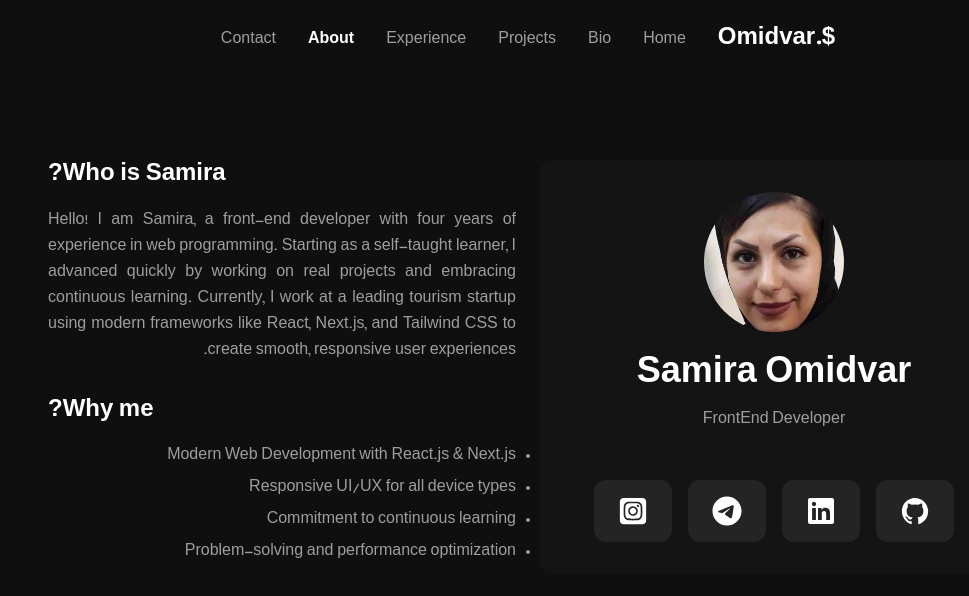
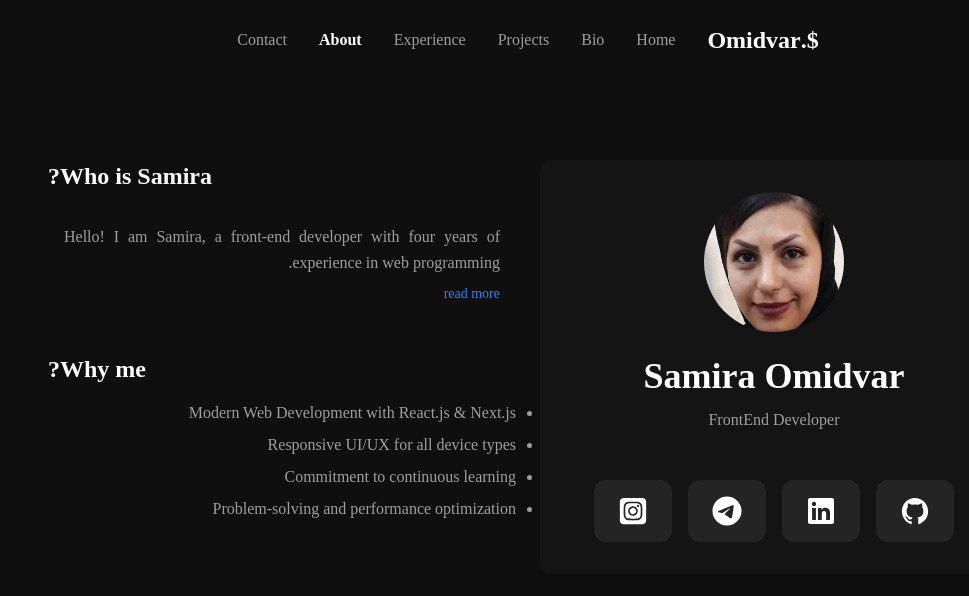
Before and after one commit to samiraomidvar7129/PersonalSite, a Next.js app in the folder my-site/: page /about in a window 1280 px wide. Shown: the top 596 px of the page, without its empty margins (311-1280 px from the left). Built offline with nearby package versions, Linux system fonts and the light colour scheme.

Commit message:
add sckeleton loader

```diff
--- a/my-site/src/_components/about/index.js
+++ b/my-site/src/_components/about/index.js
@@ -1,8 +1,25 @@
+'use client0';
+import { useEffect,useState } from "react";
 import { motion } from "framer-motion";
 import Image from "next/image";
 import Networks from "../network";
 
 const AboutComp=()=> {
+
+  const [loading, setLoading] = useState(true);
+  const [expanded, setExpanded] = useState(false);
+
+  useEffect(() => {
+    // شبیه‌سازی تاخیر لود دیتا یا فونت
+    const timer = setTimeout(() => setLoading(false), 1500);
+    return () => clearTimeout(timer);
+  }, []);
+
+  const shortText =
+    "Hello! I am Samira, a front-end developer with four years of experience in web programming.";
+  const fullText =
+    " Starting as a self-taught learner, I advanced quickly by working on real projects and embracing continuous learning. Currently, I work at a leading tourism startup using modern frameworks like React, Next.js, and Tailwind CSS to create smooth, responsive user experiences.";
+
   return (
     <div className="w-[90%] md:w-[80%] lg:w-[75%] mx-auto mt-12">
       <div className="grid grid-cols-1 lg:grid-cols-2 gap-6">
@@ -45,23 +62,40 @@ const AboutComp=()=> {
             <h2 className="text-xl sm:text-2xl text-white font-semibold mb-4 text-center lg:text-left">
               Who is Samira?
             </h2>
-            <p className="text-sm sm:text-base leading-relaxed text-[#9e9e9e] text-justify">
-              Hello! I am Samira, a front-end developer with four years of experience in web programming.
-              Starting as a self-taught learner, I advanced quickly by working on real projects and embracing
-              continuous learning. Currently, I work at a leading tourism startup using modern frameworks
-              like React, Next.js, and Tailwind CSS to create smooth, responsive user experiences.
-            </p>
+            <div className="p-4">
+      {loading ? (
+        <div className="space-y-2 animate-pulse">
+          <div className="h-4 bg-gray-300 rounded w-3/4" />
+          <div className="h-4 bg-gray-300 rounded w-full" />
+          <div className="h-4 bg-gray-300 rounded w-5/6" />
+        </div>
+      ) : (
+        <>
+          <p className="text-sm sm:text-base leading-relaxed text-[#9e9e9e] text-justify">
+            {shortText}
+            {expanded && fullText}
+          </p>
+          <button
+            onClick={() => setExpanded(!expanded)}
+            className="mt-2 text-blue-500 hover:underline text-sm"
+          >
+            {expanded ? " Show less" : " read more"}
+          </button>
+        </>
+      )}
+    </div>
+
           </div>
 
           <div>
             <h2 className="text-xl sm:text-2xl text-white font-semibold mb-4 text-center lg:text-left">
               Why me?
             </h2>
-            <ul className="list-disc pl-6 text-[#9e9e9e] text-sm sm:text-base space-y-2">
-              <li>Modern Web Development with React.js & Next.js</li>
-              <li>Responsive UI/UX for all device types</li>
-              <li>Commitment to continuous learning</li>
-              <li>Problem-solving and performance optimization</li>
+            <ul className="list-disc pl-6 text-[#9e9e9e] text-sm sm:text-base space-y-2" role="list">
+              <li role="listitem">Modern Web Development with React.js & Next.js</li>
+              <li role="listitem">Responsive UI/UX for all device types</li>
+              <li role="listitem">Commitment to continuous learning</li>
+              <li role="listitem">Problem-solving and performance optimization</li>
             </ul>
           </div>
         </motion.div>
--- /dev/null
+++ b/my-site/src/_components/bioImage/index.js
@@ -0,0 +1,36 @@
+'use client'
+import { useState } from 'react'
+import { motion } from 'framer-motion'
+import Image from 'next/image'
+
+const BioImage=()=> {
+  const [isLoaded, setIsLoaded] = useState(false)
+
+  return (
+    <motion.div
+      initial={{ x: -100, opacity: 0 }}
+      whileInView={{ x: 0, opacity: 1 }}
+      transition={{ duration: 1 }}
+      viewport={{ once: true }}
+      className="bg-[#171717] p-3 rounded-xl flex justify-center items-center overflow-hidden
+        w-38 h-38 sm:w-60 sm:h-60 md:w-60 md:h-60 lg:w-60 lg:h-60"
+    >
+      {!isLoaded && (
+        <div className="absolute w-full h-full bg-zinc-800 animate-pulse rounded-xl" />
+      )}
+
+      <Image
+        className={`rounded-xl object-cover w-full h-full transition-opacity duration-500 ${
+          isLoaded ? 'opacity-100' : 'opacity-0'
+        }`}
+        src="/imgs/logo/omidvar.webp"
+        alt="Samira Omidvar"
+        width={300}
+        height={300}
+        priority={true}
+        onLoadingComplete={() => setIsLoaded(true)}
+      />
+    </motion.div>
+  )
+}
+export default BioImage;
--- a/my-site/src/_components/portfolio/index.js
+++ b/my-site/src/_components/portfolio/index.js
@@ -21,13 +21,13 @@ const Portfolio = () => {
                />
       </div>
       <div>
-      <h6 className="text-sm sm:text-base md:text-lg text-zinc-400 py-2">
+      <span className="text-sm sm:text-base md:text-lg text-zinc-400 py-2">
           CV
-        </h6>
+        </span>
         <div className="w-full flex justify-between items-center">
-          <h2 className="text-lg sm:text-xl lg:text-2xl xl:text-3xl text-white py-2">
+          <span className="text-lg sm:text-xl lg:text-xl xl:text-3xl text-white py-2">
             Portfolio
-          </h2>
+          </span>
           <TbArrowRightCircle
             aria-hidden="true"
             className="text-white text-3xl sm:text-4xl ml-4"
--- a/my-site/src/_components/profile/index.js
+++ b/my-site/src/_components/profile/index.js
@@ -30,9 +30,9 @@ const Profile = () => {
       </div>
 
       <div className="w-full mt-4">
-        <h6 className="text-sm text-zinc-400">Stay Connected</h6>
+        <span className="text-sm text-zinc-400">Stay Connected</span>
         <div className="w-full flex justify-between items-center">
-          <h2 className="text-lg md:text-xl text-white py-2">Profiles</h2>
+          <span className="text-lg md:text-xl text-white py-2">Profiles</span>
           <TbArrowRightCircle aria-hidden="true" className="text-white text-3xl md:text-4xl ml-4" />
         </div>
       </div>
--- a/my-site/src/_components/profileCard/index.js
+++ b/my-site/src/_components/profileCard/index.js
@@ -1,28 +1,20 @@
-import Image from "next/image";
 import Link from "next/link";
+import ProfileImage from "../profileImage";
 import { TbArrowRightCircle } from "react-icons/tb";
 
 const ProfileCard = () => {
   return (
     <div className="p-4 w-full max-w-[320px] sm:max-w-[350px] md:max-w-[400px] bg-[#171717] rounded-2xl flex flex-col justify-center items-center text-center shadow-lg">
-      <div className="w-full flex justify-center items-center mb-4">
-        <Image
-          className="rounded-full"
-          priority={true}
-          src="/imgs/logo/omidvar.webp"
-          alt="Samira Omidvar"
-          width={160}
-          height={160}
-        />
-      </div>
+       <ProfileImage/>
+
 
       <div className="flex flex-col justify-center items-center px-2">
-        <h5 className="py-1 text-white text-lg sm:text-xl md:text-2xl font-semibold">
+        <h1 className="py-1 text-white text-lg sm:text-xl md:text-2xl font-semibold">
           Samira Omidvar
-        </h5>
-        <h6 className="py-1 text-zinc-400 text-sm sm:text-base">
+        </h1>
+        <h2 className="py-1 text-zinc-400 text-sm sm:text-base">
           A passionate frontend developer from Iran
-        </h6>
+        </h2>
 
         <div className="py-4 flex items-center gap-2">
           <Link
--- /dev/null
+++ b/my-site/src/_components/profileImage/index.js
@@ -0,0 +1,26 @@
+'use client'
+import { useState } from 'react'
+import Image from 'next/image'
+
+const ProfileImage=()=> {
+  const [isLoaded, setIsLoaded] = useState(false)
+
+  return (
+    <div className="w-full flex justify-center items-center mb-4">
+      {!isLoaded && (
+        <div className="w-[160px] h-[160px] rounded-full bg-zinc-800 animate-pulse" />
+      )}
+
+      <Image
+        className={`rounded-full transition-opacity duration-500 ${isLoaded ? 'opacity-100' : 'opacity-0'}`}
+        priority={true}
+        src="/imgs/logo/omidvar.webp"
+        alt="Samira Omidvar"
+        width={160}
+        height={160}
+        onLoadingComplete={() => setIsLoaded(true)}
+      />
+    </div>
+  )
+}
+export default ProfileImage;
--- a/my-site/src/_components/qualification/index.js
+++ b/my-site/src/_components/qualification/index.js
@@ -22,13 +22,13 @@ const Qualification = () => {
         />
       </div>
       <div>
-        <h6 className="text-sm sm:text-base md:text-lg text-zinc-400 py-2">
+        <span className="text-sm sm:text-base md:text-lg text-zinc-400 py-2">
           ABOUT ME
-        </h6>
+        </span>
         <div className="w-full flex justify-between items-center">
-          <h2 className="text-lg sm:text-xl lg:text-2xl xl:text-3xl text-white py-2">
+          <span className="text-lg sm:text-xl lg:text-xl xl:text-3xl text-white py-2">
             Qualification
-          </h2>
+          </span>
           <TbArrowRightCircle
             aria-hidden="true"
             className="text-white text-3xl sm:text-4xl ml-4"
--- a/my-site/src/app/layout.js
+++ b/my-site/src/app/layout.js
@@ -1,6 +1,6 @@
 import "./globals.css";
 import Head from "next/head";
-import { yekan, inter } from "@/config/font";
+import {inter } from "@/config/font";
 import Navbar from "@/_components/navbar";
 
 export const metadata = {
@@ -25,7 +25,7 @@ export default  function RootLayout({ children} ) {
   };
   return (
 <html lang="en"
-     className={`${inter.variable} ${yekan.variable} antialiased`}>
+     className={`${inter.variable}`}>
       <Head>
         <meta name="viewport" content="width=device-width, initial-scale=1.0" />
       </Head>
--- a/my-site/src/config/font.js
+++ b/my-site/src/config/font.js
@@ -1,18 +1,4 @@
-import localfont from "next/font/local";
 import {Inter} from "next/font/google"
-
-export  const yekan=localfont({
-  src:[
-    {
-      path:"../../public/fonts/Yekan.ttf",
-      style:"normal",
-      weight:"200"
-    }
-  ],
-  display:"swap",
-  variable:"--font-local-yekan",
-})
-
 export const inter=Inter({
   display:"swap",
   variable:"--font-google-inter",
```
Also changed, not shown: my-site/src/_components/biography/index.js (+4 -20 lines), my-site/src/_components/contactForm/index.js (+59 -17 lines), my-site/public/fonts/Yekan.ttf (deleted).
